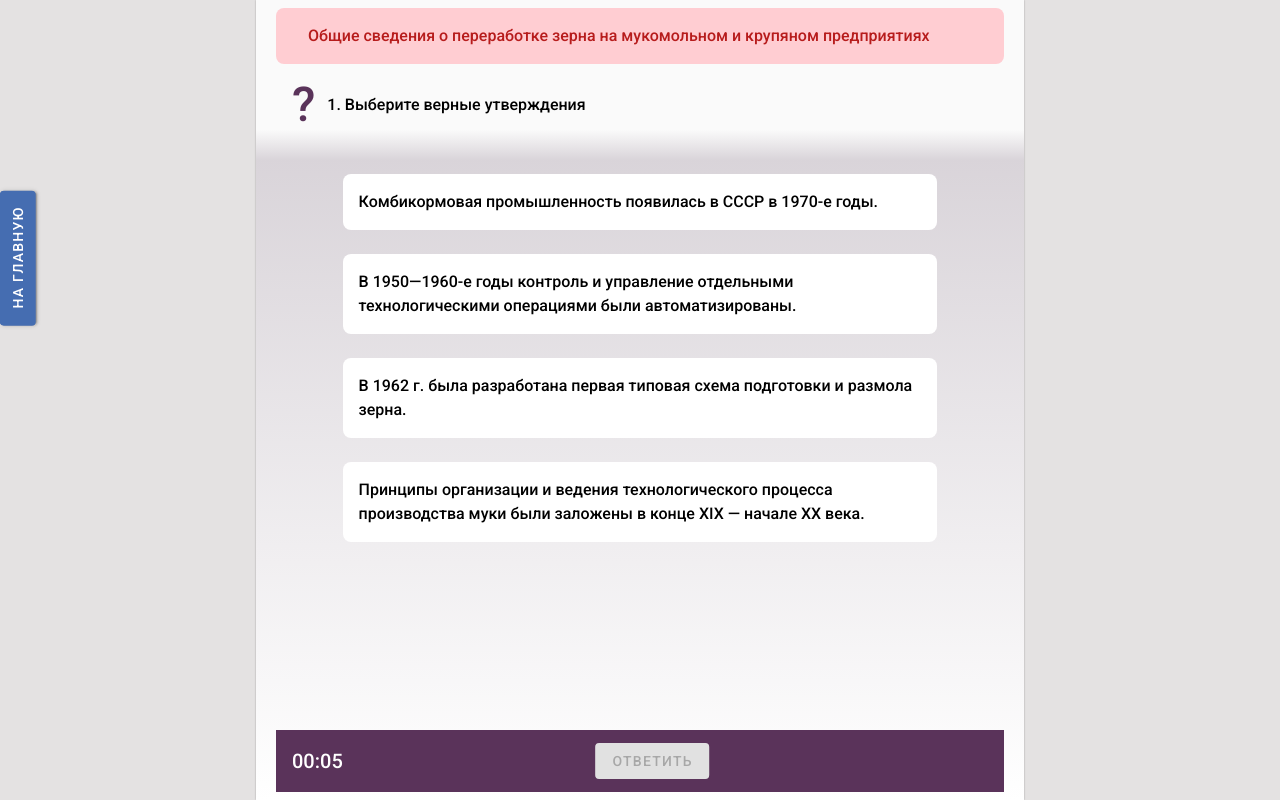
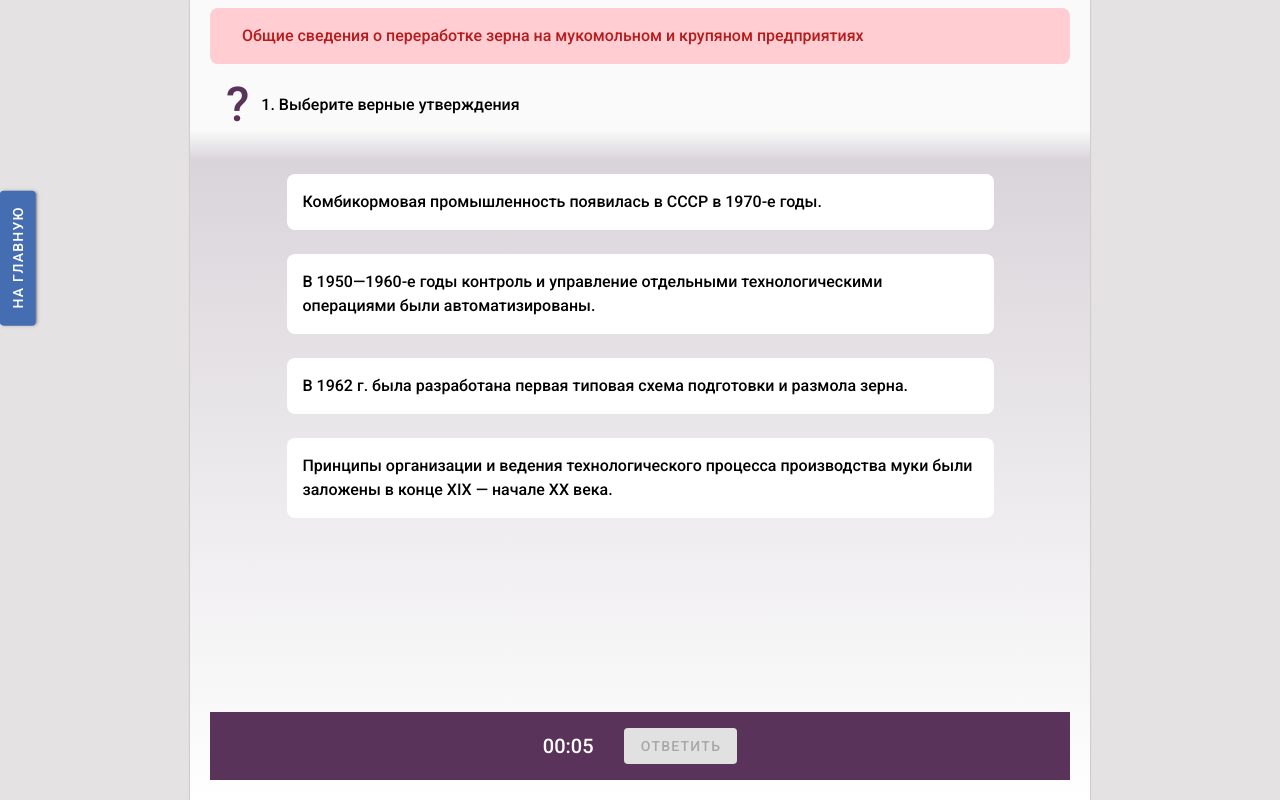
Before and after one commit to qbclub/college, a Vue app: page /test in a window 1280 px wide. Built offline with nearby package versions, Linux system fonts and the light colour scheme.

Commit message:
added adaptive in test

```diff
--- a/src/components/Test.vue
+++ b/src/components/Test.vue
@@ -166,7 +166,7 @@ if (done.value)
 
 		<div
 			v-if="!done"
-			class="h-100 mt-4"
+			class="h-100 mt-4 pb-4"
 			style="width: 85%;"
 		>
 			<v-row
@@ -195,7 +195,10 @@ if (done.value)
 
 		<v-spacer />
 
-		<div class="w-100 pa-4 d-flex flex-column" style="background: #5a335a; position: relative;">
+		<div
+			class="w-100 pa-4 d-flex flex-row justify-center align-center flex-wrap"
+			style="background: #5a335a; position: sticky; bottom: 8px; column-gap: 30px; row-gap: 8px;"
+		>
 			<div
 				class="text-white"
 				style="font-size: 20px; font-weight: 500;"
@@ -203,10 +206,6 @@ if (done.value)
 				{{ timer }}
 			</div>
 
-			<div
-				class="d-flex flex-row"
-				style="position: absolute; left: 50%; top: 50%; transform: translate(-50%, -50%);"
-			>
 			<v-btn
 				v-if="current_step > 1"
 				@click="back()"
@@ -219,7 +218,6 @@ if (done.value)
 				v-if="!done && !current_question.entered"
 				@click="answerQuestion()"
 				:disabled="current_question.answers.every(item => !item.selected)"
-					class="ml-6"
 				:ripple="false"
 			>
 				Ответить
@@ -228,12 +226,10 @@ if (done.value)
 			<v-btn
 				v-if="current_question && current_question.entered"
 				@click="increaseStep()"
-					class="ml-6"
 				:ripple="false"
 			>
 				Дальше
 			</v-btn>
-			</div>
 		</div>
 	</div>
 </template>
@@ -245,15 +241,13 @@ if (done.value)
 	background-image: linear-gradient(#fafafa 0,#fafafa 130px,rgba(68,28,80,.1) 160px,#fff 100%);
 	box-shadow: 0 0 0.11rem 0 rgb(0 0 0 / 30%);
 
+	position: relative;
 	display: flex;
 	flex-direction: column;
 	align-items: center;
-	padding: 8px 20px;
-	width: 60%;
-	position: absolute;
-	top: 0;
-	bottom: 0;
-	left: 50%;
-	transform: translateX(-50%);
+	padding: 8px 20px 20px 20px;
+	margin: 0 auto;
+	max-width: 900px;
+	min-height: 100vh;
 }
 </style>
```
Lines whose indentation alone changed are shown as unchanged.
